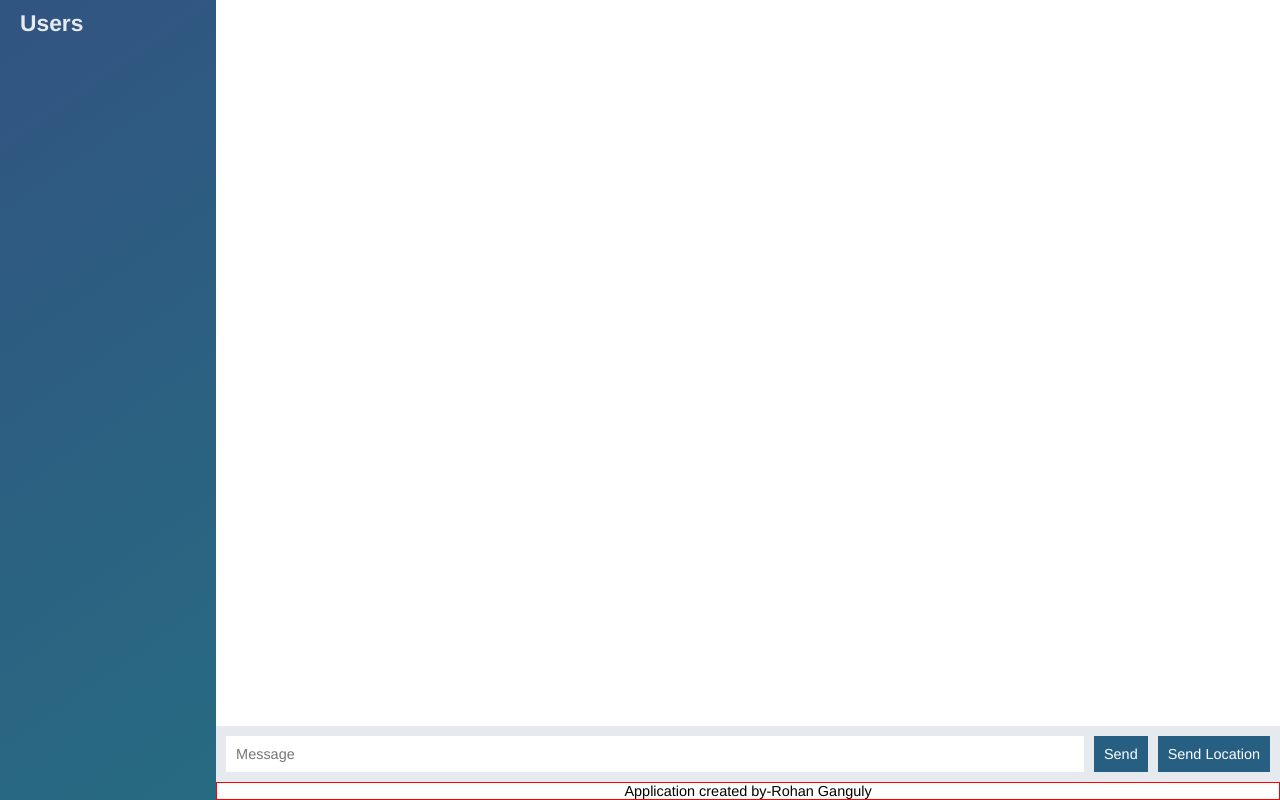
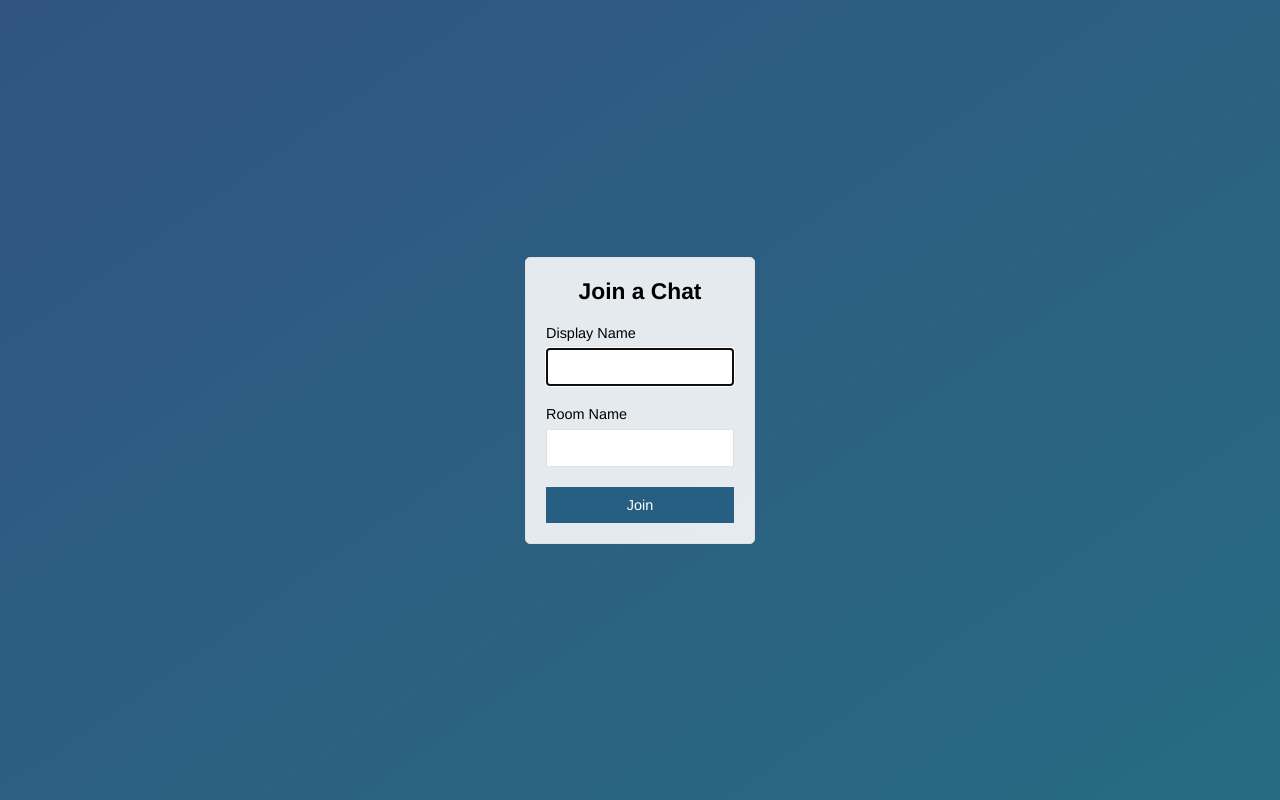
Before and after one commit to Darktangent/Chat-app-2019, a website: page public/index.html in a window 1280 px wide. Drawn offline with nearby package versions, Linux system fonts and the light colour scheme; no server answers.

Commit message:
add join page that submit to chat page

```diff
--- a/public/index.html
+++ b/public/index.html
@@ -1,69 +1,36 @@
 <!DOCTYPE html>
-<html>
+<html lang="en">
+
 <head>
-	<meta charset="utf-8">
-	<link rel="stylesheet" type="text/css" href="/css/styles.css">
-	<title></title>
+  <meta charset="UTF-8">
+  <meta name="viewport" content="width=device-width, initial-scale=1,user-scalable=no">
+  <title>Join | ChatApp</title>
+  <link rel="stylesheet" type="text/css" href="/css/styles.css">
 </head>
-<body class="chat">
-	<div class="chat__sidebar">
-		<h3>Users</h3>
-		<div id="users"></div>
-	</div>
-	<!-- main section  -->
-	<div class="chat__main">
-		<ol id="messages" class="chat__messages">
 
-		</ol>
-		<div class="chat__footer">
-			<form id="message-form">
-		<input autocomplete="off"  type="text" name="message" placeholder="Message" />
-		<button>Send</button>
-
-	</form>
-	<button id="send-location">Send Location</button>
-
-		</div>
-		<div align="center" style="border:1px solid red">
-				<p>Application created by-Rohan Ganguly
-				</p>
-		</div>
-
-	</div>
-	<script id="message-template" type="text/template">
-
-		<li class="message">
-			<div class="message__title"></div>
-			<h4>{{from}}</h4>
-			<span>{{createdAt}}</span>
-			<div class="message__body">
-				<p>{{text}}</p>
-			</div>
-
-		</li>
-	</script>
-	<!-- location template -->
-	<script id="location-message-template" type="text/template">
-
-		<li class="message">
-			<div class="message__title"></div>
-			<h4>{{from}}</h4>
-			<span>{{createdAt}}</span>
-			<div class="message__body">
-				<p>
-					<a href="{{url}}" target=_blank>My Current Location</a>
-				</p>
-			</div>
-
-		</li>
-	</script>
-	<!-- end location  -->
+<body class="centered-form">
+  <div class="centered-form__form">
+    <form action="/chat.html">
 
 
-<script type="text/javascript" src="/socket.io/socket.io.js"></script>
-<script type="text/javascript" src="/js/libs/jquery-3.3.1.min.js"></script>
-<script src="https://rawgit.com/moment/moment/2.2.1/min/moment.min.js"></script>
-<script src="/js/index.js"></script>
-<script src="./js/libs/mustache.js"></script>
+      <div class="form-field">
+      <h3>Join a Chat</h3>
+      </div>
+      <div class="form-field">
+      <label >Display Name</label>
+      <input type="text" name="name" autofocus />
+      </div>
+      <div class="form-field">
+        <label >Room Name</label>
+        <input type="text" name="room" />
+      </div>
+      <div class="form-field">
+      <button>Join</button>
+      </div>
+    </form>
+
+  </div>
+
 </body>
+
 </html>
```
Also changed, not shown: public/chat.html (added, +71 -0 lines), public/js/chat.js (renamed from public/js/index.js).
